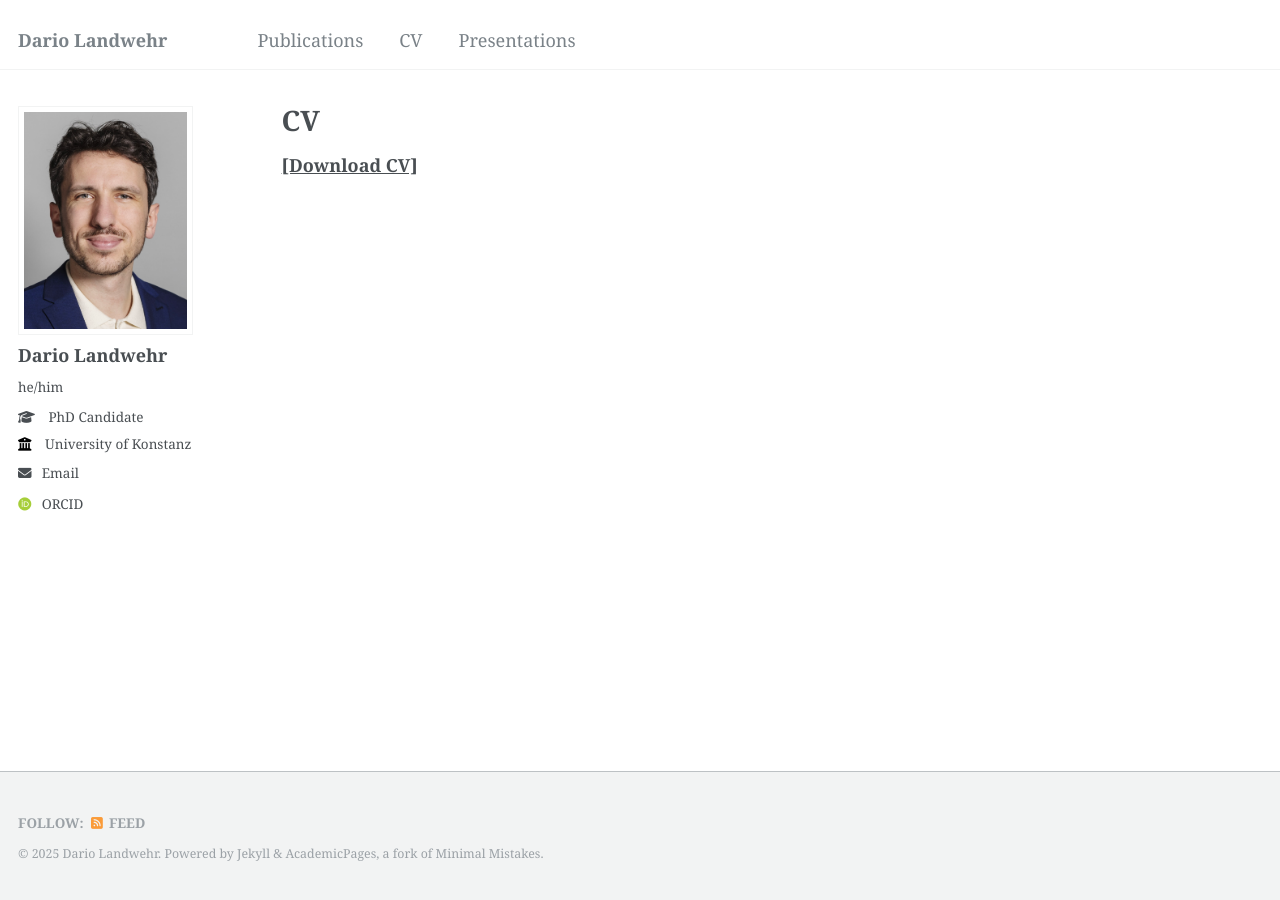
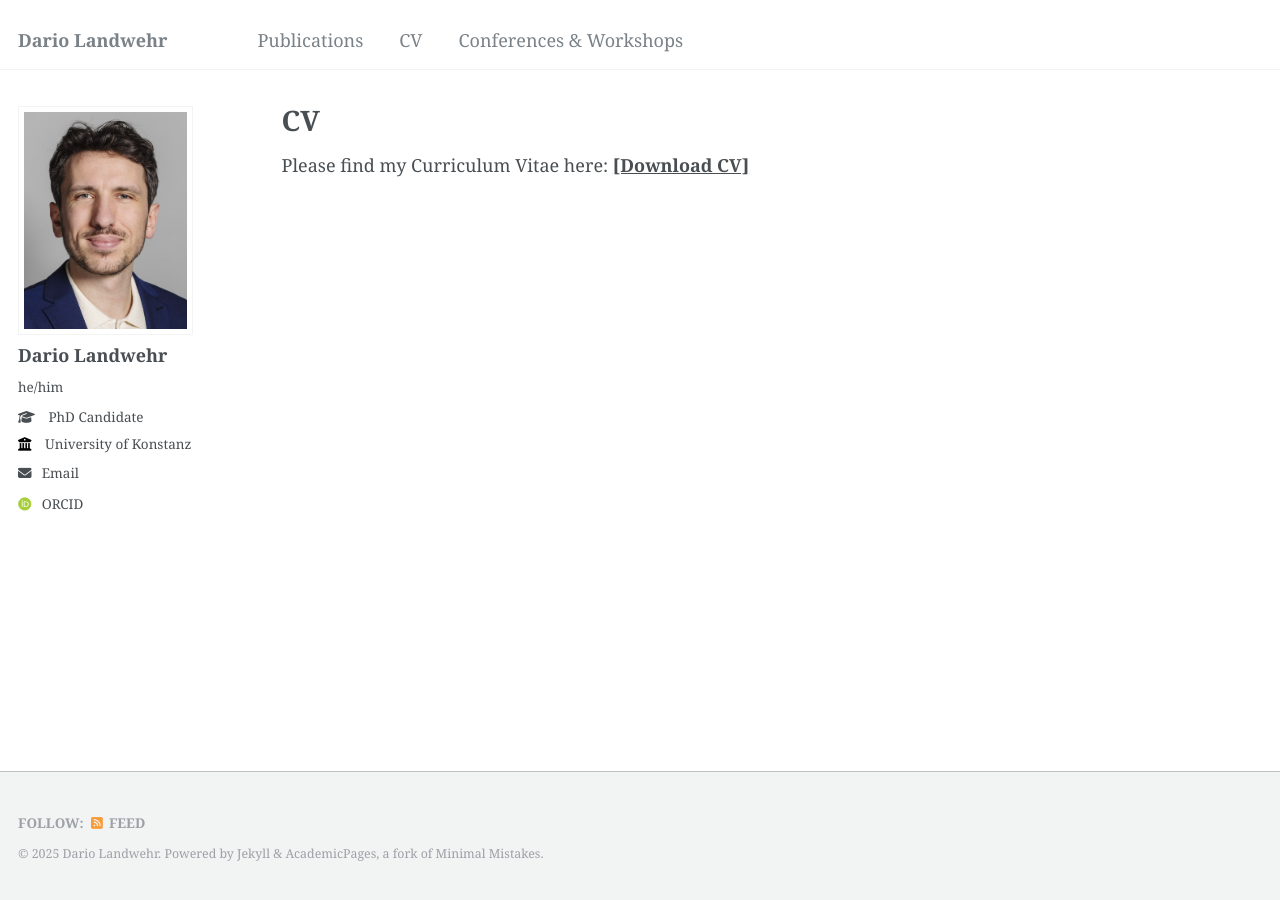
Before and after one commit to DarioLandwehr/DarioLandwehr.github.io, a Jekyll site: the page built from _pages/cv.md, in a window 1280 px wide. Built offline with Jekyll 4.4.1, drawn with Linux system fonts in a browser that asks for light colours; some web fonts are replaced.

Commit message:
Adjusted Menu Titles

```diff
--- a/_data/navigation.yml
+++ b/_data/navigation.yml
@@ -11,7 +11,7 @@ main:
   - title: "CV"
     url: /cv/
 
-  - title: "Presentations"
+  - title: "Conferences & Workshops"
     url: /talks/
 
   # - title: "Teaching"
--- a/_pages/cv.md
+++ b/_pages/cv.md
@@ -9,4 +9,4 @@ redirect_from:
 
 {% include base_path %}
 
-<a href="https://dariolandwehr.github.io/files/CV_DL.pdf" target="_blank"><strong>[Download CV]</strong></a>
+Please find my Curriculum Vitae here: <a href="https://dariolandwehr.github.io/files/CV_DL.pdf" target="_blank"><strong>[Download CV]</strong></a>
```
